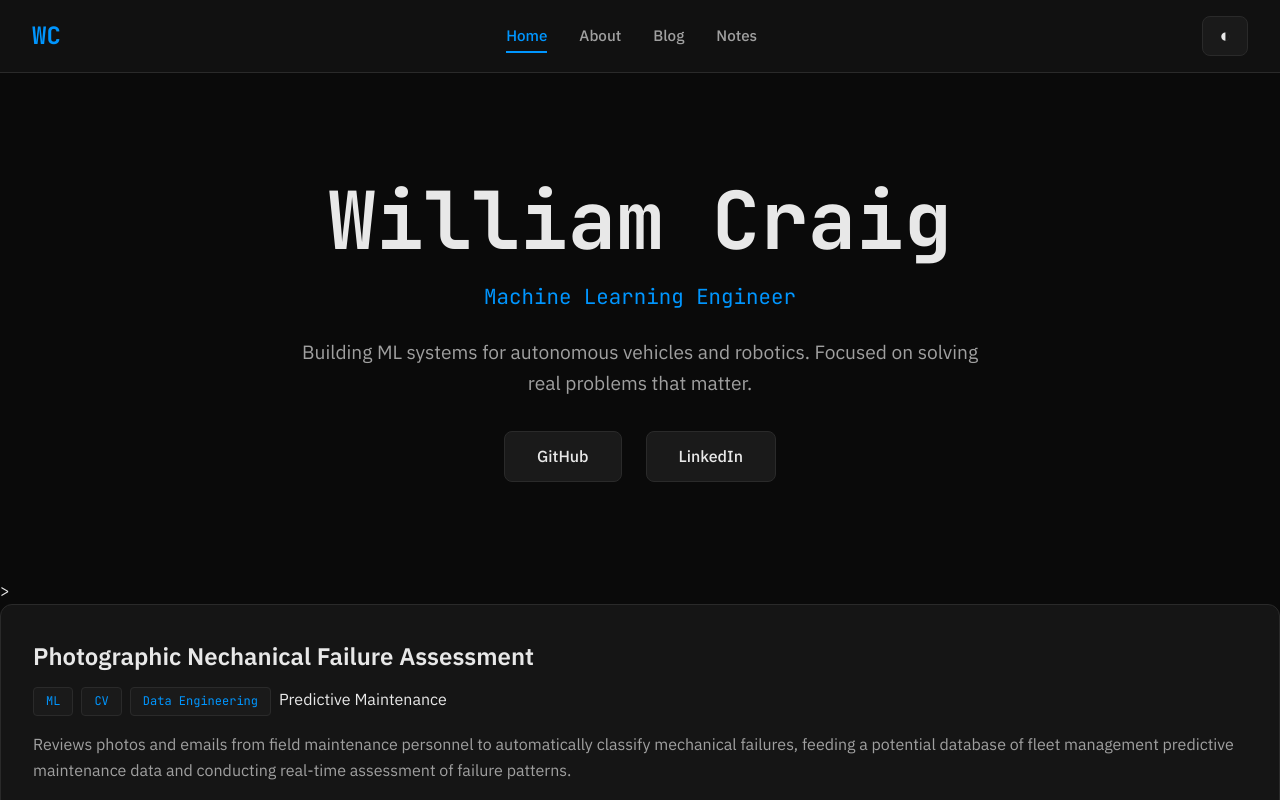
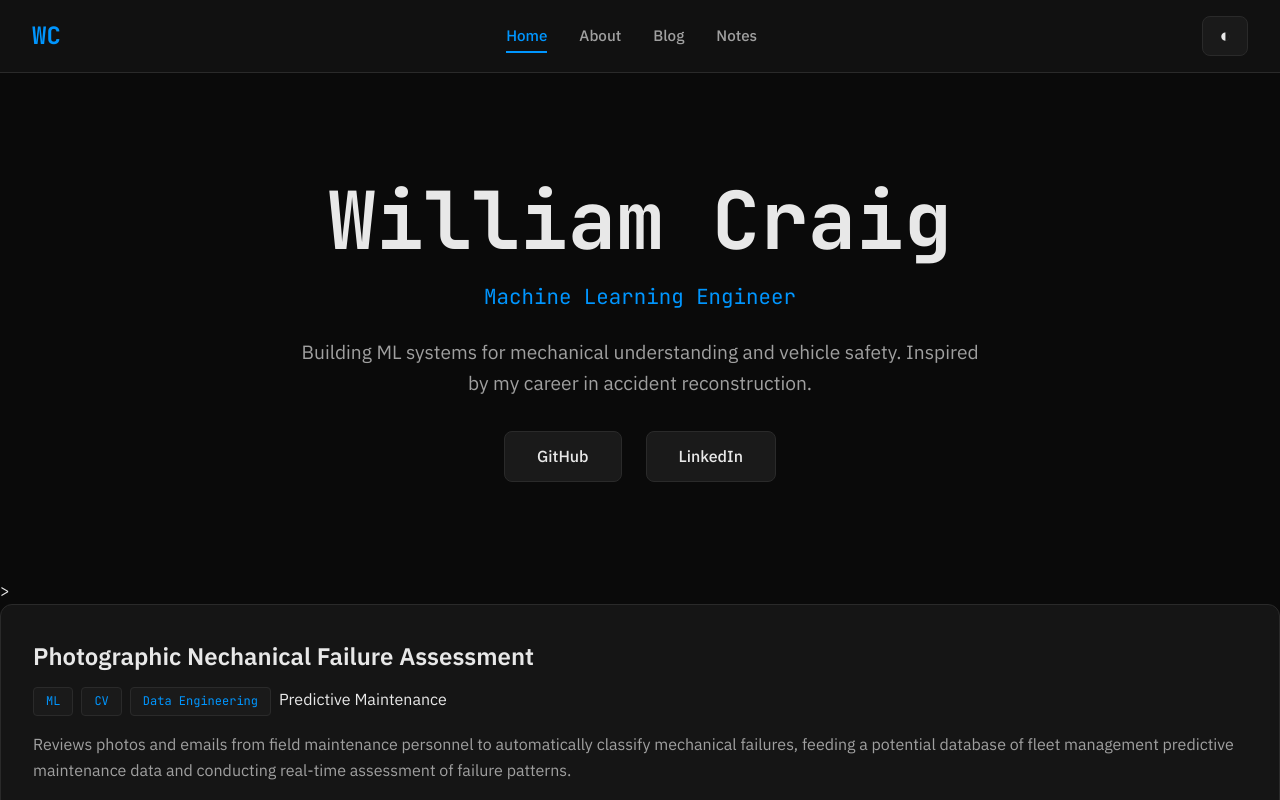
Before and after one commit to 4AM365/4AM365.github.io, a plain HTML site: page index.html in a window 1280 px wide. Shown: the top 800 px of the page. Drawn offline with Linux system fonts and the light colour scheme.

Commit message:
new_content

```diff
--- a/index.html
+++ b/index.html
@@ -42,7 +42,7 @@
                 </h1>
                 <p class="hero-subtitle">Machine Learning Engineer</p>
                 <p class="hero-description">
-                    Building ML systems for autonomous vehicles and robotics. Focused on solving real problems that matter.
+                    Building ML systems for mechanical understanding and vehicle safety. Inspired by my career in accident reconstruction.
                 </p>
                 <div class="hero-links">
                     <a href="https://github.com/yourusername" target="_blank" class="hero-link">GitHub</a>
```
